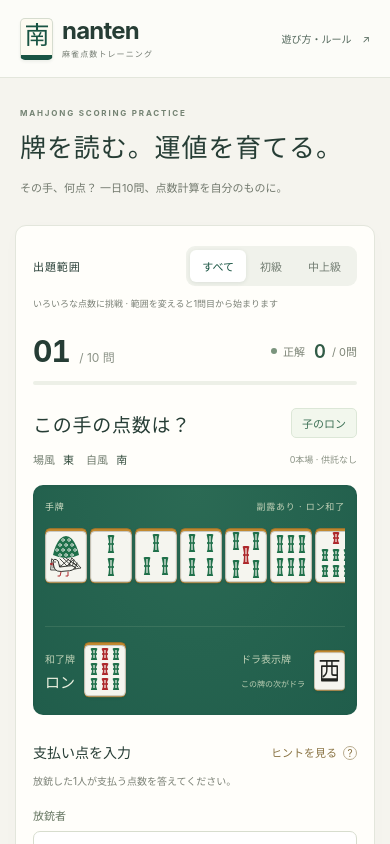
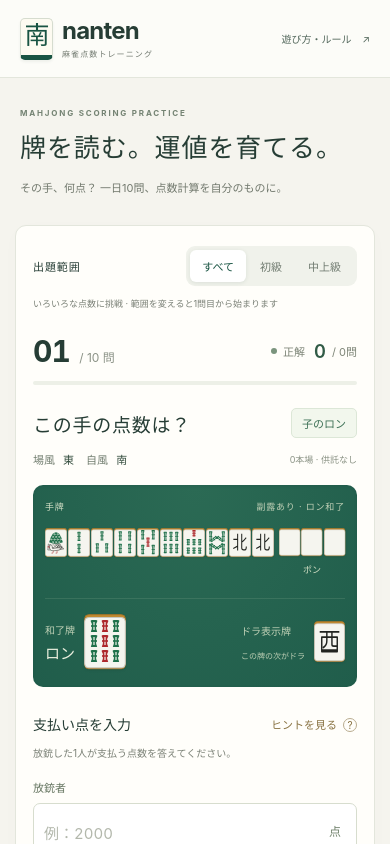
Before and after one commit to sakots/nanten, a React (Vite) app: page / in a window 390 px wide. Shown: the top 844 px of the page. Built offline with nearby package versions, Linux system fonts and the light colour scheme.

Commit message:
fix: スマートフォンで手牌を画面幅に合わせて縮小し、副露・槓を含む全牌を横スクロールなしで表示するよう修正

```diff
--- a/package.json
+++ b/package.json
@@ -1,6 +1,6 @@
 {
   "name": "nanten",
-  "version": "0.2.0",
+  "version": "0.2.1",
   "private": true,
   "type": "module",
   "packageManager": "pnpm@12.11.2",
--- a/src/App.tsx
+++ b/src/App.tsx
@@ -46,7 +46,11 @@ function Hand({ problem }: { problem: Problem }) {
             <Tile key={index} code={tile} />
           ))}
           {problem.melds.map((meld, index) => (
-            <div className="meld" key={index}>
+            <div
+              className="meld"
+              key={index}
+              style={{ flexGrow: meld.tiles.length }}
+            >
               <div className="meld-tiles">
                 {meld.tiles.map((tile, tileIndex) => (
                   <Tile
@@ -593,7 +597,11 @@ export default function App() {
           <div className="footer-meta">
             <small>四人リーチ麻雀 · 点数計算の練習帳</small>
             <span aria-label={`バージョン ${version}`}>v{version}</span>
-            <a href="https://github.com/sakots/nanten" target="_blank" rel="noopener noreferrer">
+            <a
+              href="https://github.com/sakots/nanten"
+              target="_blank"
+              rel="noopener noreferrer"
+            >
               GitHub<span className="sr-only">（新しいタブで開く）</span>
             </a>
           </div>
--- a/src/styles.css
+++ b/src/styles.css
@@ -928,6 +928,32 @@ p {
   }
 }
 @media (max-width: 820px) {
+  .hand-scroll {
+    overflow: visible;
+  }
+  .hand-tiles {
+    width: 100%;
+    min-height: 0;
+    gap: 1px;
+  }
+  .hand-tiles > .nt-tile,
+  .meld-tiles > .nt-tile {
+    flex: 1 1 0;
+    width: 0;
+    max-width: 42px;
+    height: auto;
+    aspect-ratio: 42 / 58;
+    min-width: 0;
+  }
+  .meld {
+    flex-basis: 0;
+    min-width: 0;
+    margin-left: 4px;
+  }
+  .meld-tiles {
+    width: 100%;
+    gap: 1px;
+  }
   .workspace {
     grid-template-columns: minmax(0, 1fr);
   }
```
Also changed, not shown: openspec/specs/scoring-game/spec.md (+2 -2 lines), 3 other files (tests, documents, lock files or other folders).
